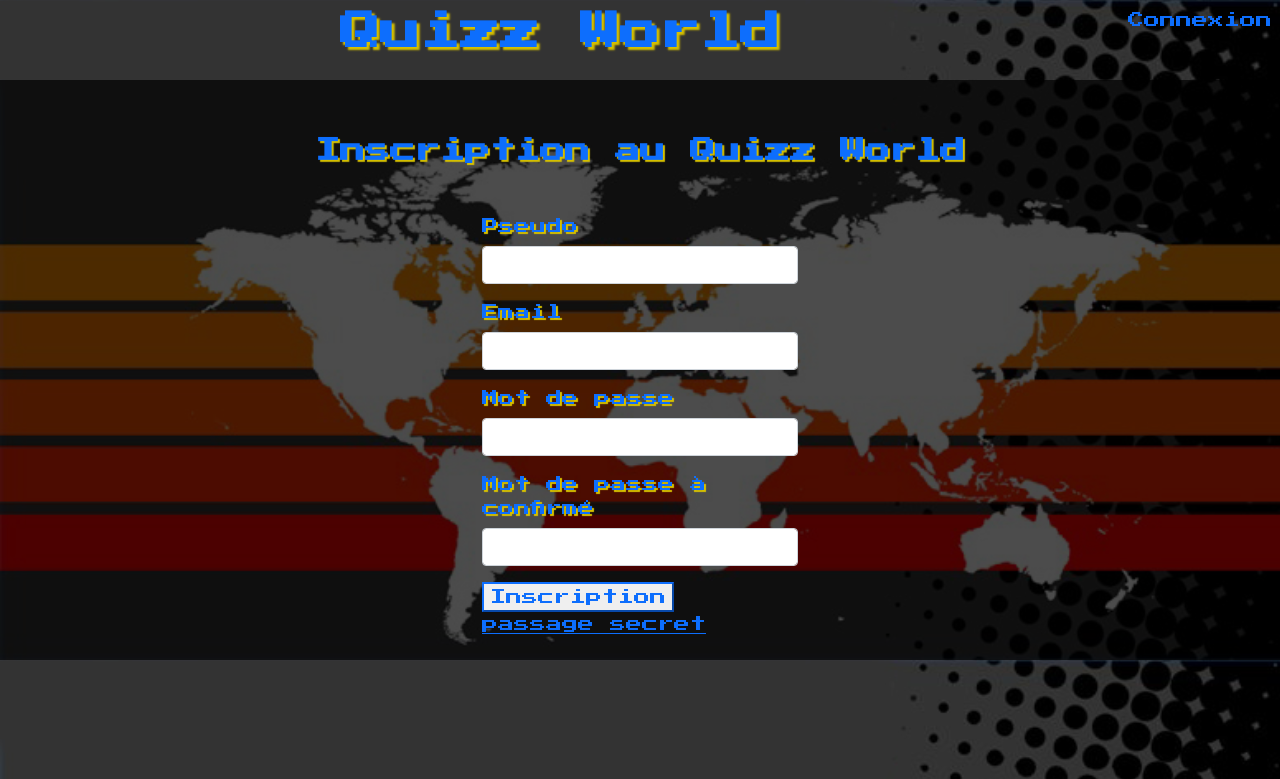
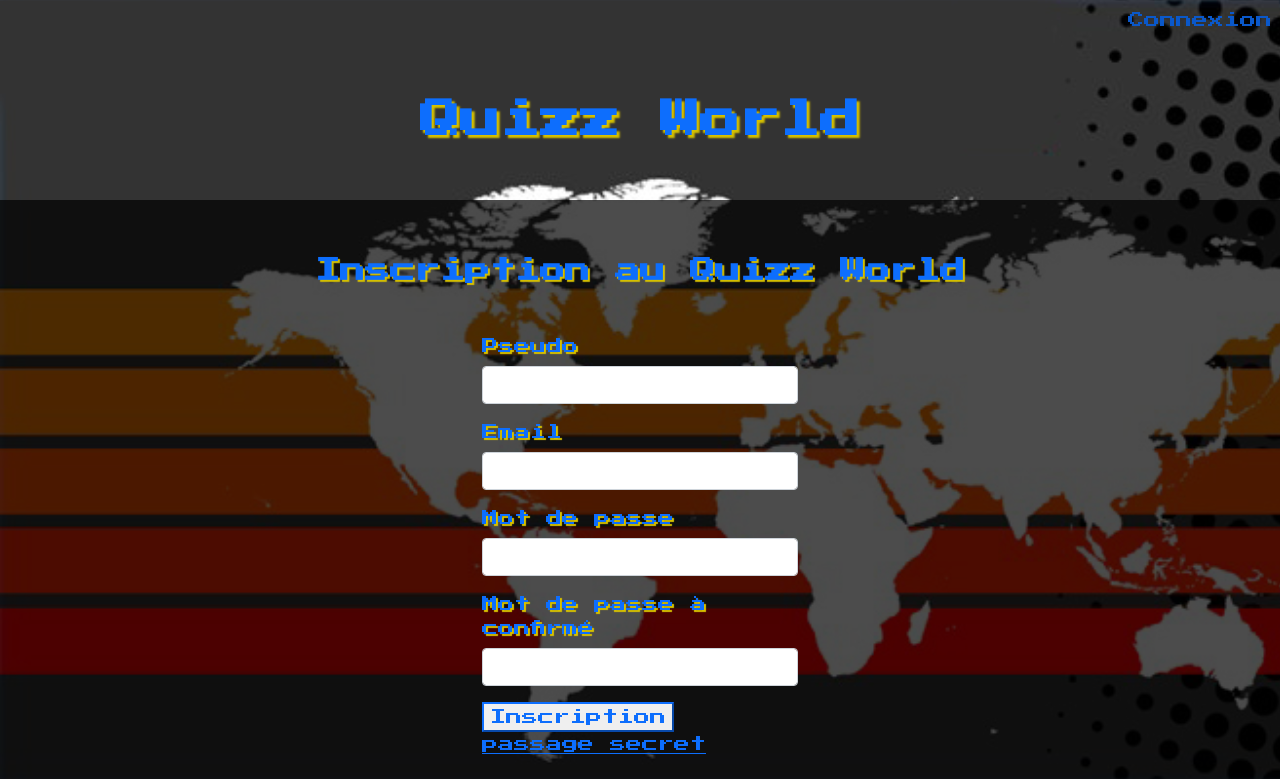
Before and after one commit to ChronaMakenshi/TP---Quizz---World-2, a PHP site: page / in a window 1280 px wide. Shown: the top 779 px of the page. Run offline with PHP 8.4, Linux system fonts and the light colour scheme.

Commit message:
retour du quizz 1

```diff
--- a/connexion.php
+++ b/connexion.php
@@ -9,10 +9,8 @@
     <title>Connexion au Quizz World</title>
 </head>
 <body class="text-primary">
-    <div class="d-flex flex-wrap bd-highlight mb-3">
-        <h1 class="m-3 p-2 bd-highlight m-auto">Quizz World</h1>
-        <a class="p-2 bd-highlight text-decoration-none" href="index.php">Inscription</a>
-    </div>
+        <a class="p-2 bd-highlight text-decoration-none d-flex justify-content-end" href="index.php">Inscription</a>
+        <h1 class="my-5 p-2 bd-highlight text-center text-primary">Quizz World</h1>
     <form class="p-2 bg-opacity" method="POST">
     <div class="text-center">
         <h2 class="my-5">Connexion au Quizz World</h2>
--- a/index.php
+++ b/index.php
@@ -9,10 +9,8 @@
     <title>Inscription au Quizz World</title>
 </head>
 <body class="text-primary">
-    <div class="d-flex flex-wrap bd-highlight mb-3">
-        <h1 class="m-3 p-2 bd-highlight m-auto">Quizz World</h1>
-        <a class="p-2 bd-highlight text-decoration-none" href="connexion.php">Connexion</a>
-    </div>
+        <a class="p-2 bd-highlight text-decoration-none d-flex justify-content-end" href="connexion.php">Connexion</a>
+        <h1 class="my-5 p-2 bd-highlight text-center text-primary">Quizz World</h1>
     <div class="p-2 bg-opacity">
     <form method="POST">
     <div class="text-center">
--- a/quiz.php
+++ b/quiz.php
@@ -18,10 +18,8 @@ include 'database.php';
     <title>Quizz World</title>
   </head>
   <body class="m-auto">
-    <div class="d-flex flex-wrap bd-highlight mb-3">
-      <h1 class="my-5 p-2 bd-highlight m-auto text-primary">Quizz World</h1>
-      <a class="p-2 bd-highlight text-decoration-none" href="connexion.php?action=deconnecter">Déconnexion</a>
-    </div>
+      <a class="p-2 bd-highlight text-decoration-none d-flex justify-content-end" href="connexion.php?action=deconnecter">Déconnexion</a>
+      <h1 class="my-5 p-2 bd-highlight text-center text-primary">Quizz World</h1>
     <a class="p-2 bd-highlight" href="creer.php">Créer</a>
     </div>
     <?php
```
